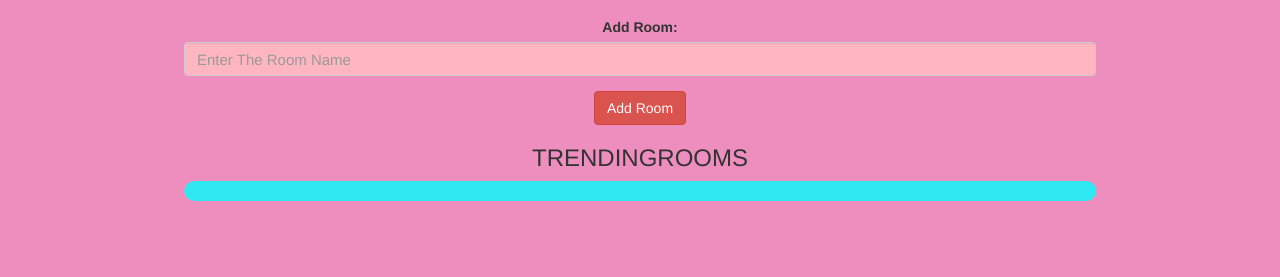
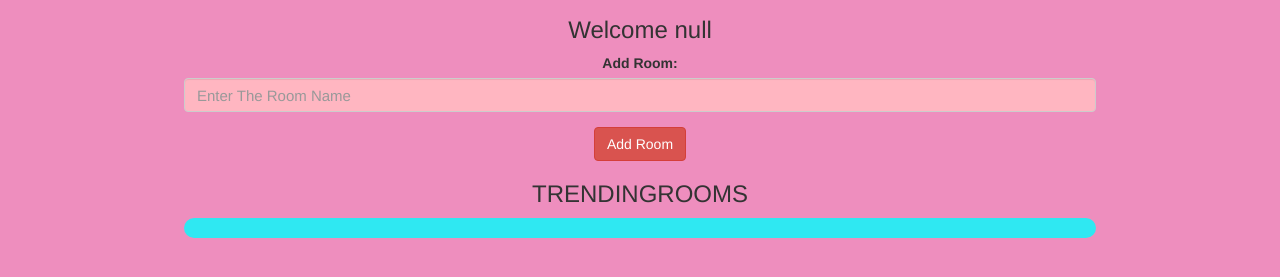
Before and after one commit to Samiksha-coder-cloud/Lets-Chat-Web-App, a plain HTML site: page chat-room.html in a window 1280 px wide. Shown: the part 193-470 px from the top of the page. Drawn offline with nearby package versions, Linux system fonts and the light colour scheme; no server answers.

Commit message:
Add files via upload

```diff
--- a/chat-room.css
+++ b/chat-room.css
@@ -33,6 +33,7 @@ body {
     width:80%;
     background: rgba(1, 255, 255, 0.8);
     border-radius: 15px;
+    cursor: pointer;
 }
 
 #logout
--- a/chat-room.html
+++ b/chat-room.html
@@ -13,7 +13,6 @@
 <script src="https://maxcdn.bootstrapcdn.com/bootstrap/3.4.0/js/bootstrap.min.js"></script>
 
 <link rel="stylesheet" type="text/css" href="chat-room.css">
-<script src="chat-room.js"></script>
 
 </head>
 <body>
@@ -37,6 +36,6 @@
 
 	</center>
 </div>
-
+<script src="chat-room.js"></script>
 </body>
 </html>
--- a/chat-room.js
+++ b/chat-room.js
@@ -12,7 +12,7 @@ var firebaseConfig = {
 firebase.initializeApp(firebaseConfig);
 
 var user_name = localStorage.getItem("userName");
-document.getElementById("user_name").innerHTML = "Welcome  " + user_name;
+document.getElementById("user_name").innerHTML = "Welcome " + user_name;
 
 function add_room() {
   var room_name = document.getElementById("room_name").value;
@@ -27,7 +27,7 @@ function getData() {firebase.database().ref("/").on('value', function(snapshot)
   Room_names = childKey;
   //Start code
   console.log(Room_names);
-  var row = "<div class='room_name' id="+Room_names+" onclick='redirect_room(this.id)'>"+Room_names+"</div> <hr>"
+  var row = "<div class='room_name' id="+Room_names+" onclick='redirect_room(this.id)'>"+Room_names+"</div> <hr>";
   document.getElementById("output").innerHTML += row;
   //End code
   });});}
```
Also changed, not shown: index.html (+2 -1 lines).
